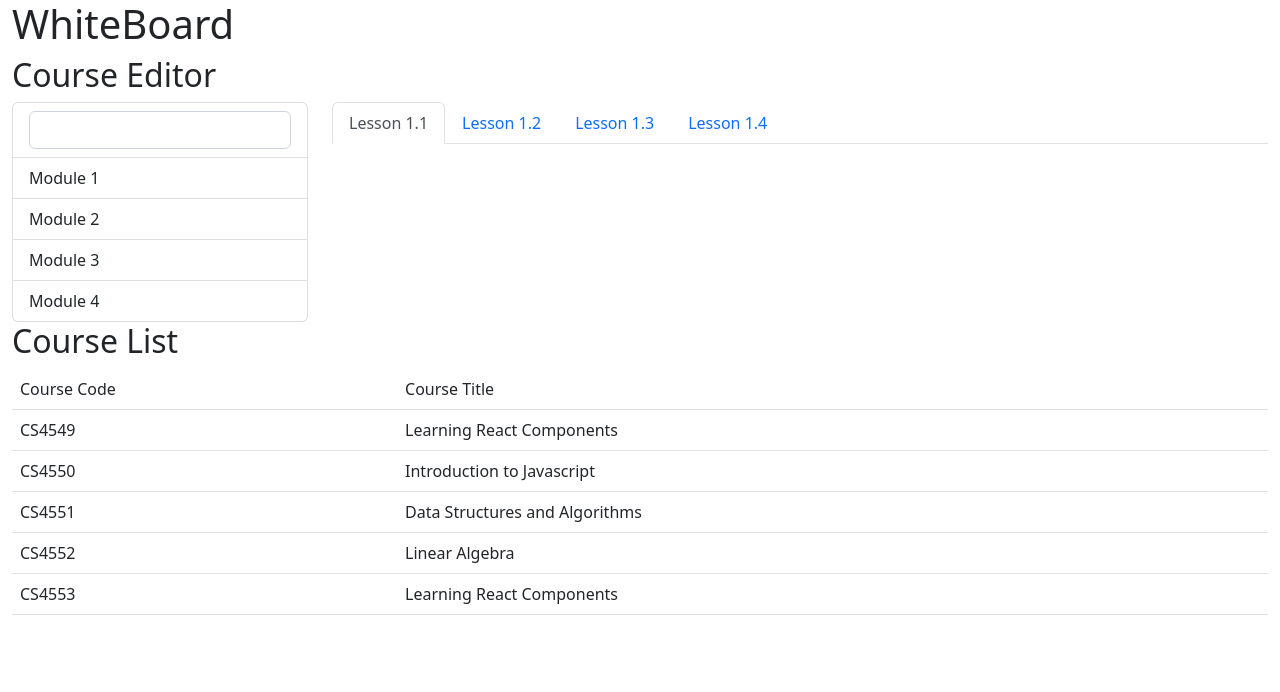
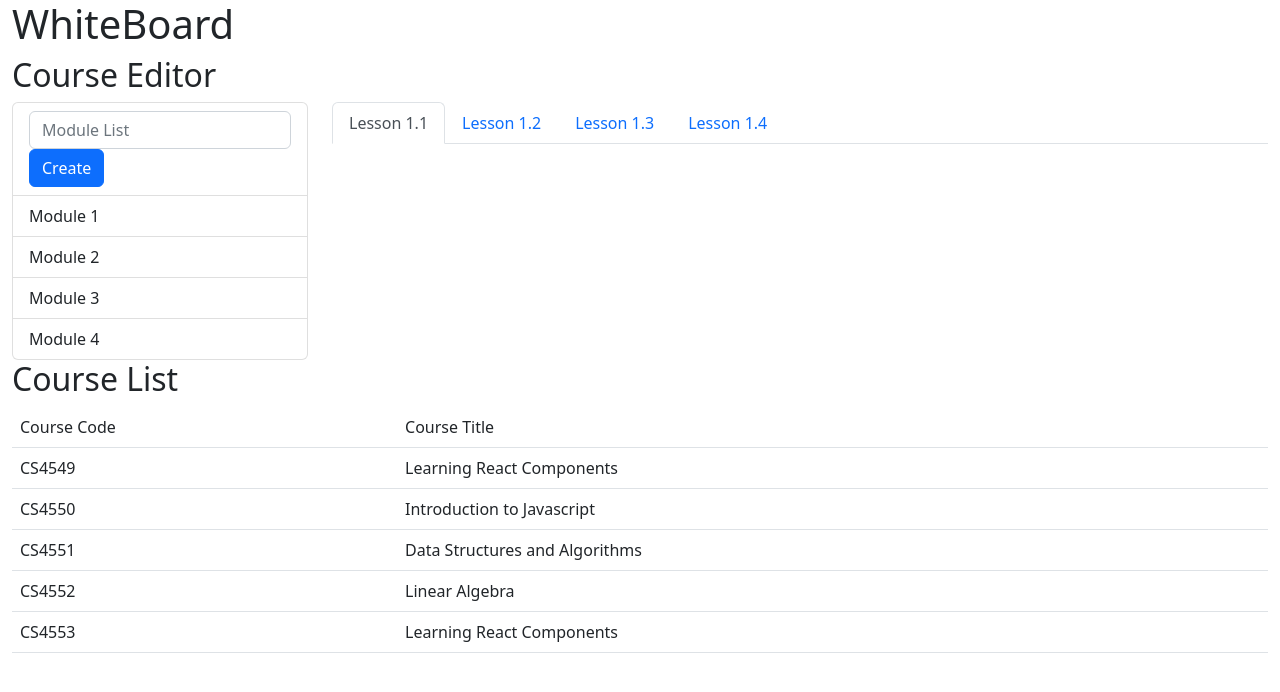
Before and after one commit to langatcos/Introduction-to-React-JS--simple-components, a React (Create React App) app: page / in a window 1280 px wide. Shown: the top 692 px of the page. Built offline with nearby package versions, Linux system fonts and the light colour scheme.

Commit message:
Changes to the project-addition of new components

```diff
--- a/src/components/ModuleListContainer.js
+++ b/src/components/ModuleListContainer.js
@@ -26,7 +26,8 @@ export default class ModuleListContainer
             <div>
                 <ul className="list-group">
                     <li className="list-group-item">
-                        <input className="form-control"/>
+                        <input placeholder="Module List" className="form-control"/>
+                        <button className="btn btn-primary btn-block">Create</button>
                     </li>
                     {
                         this.state.modules.map(module=>
```
